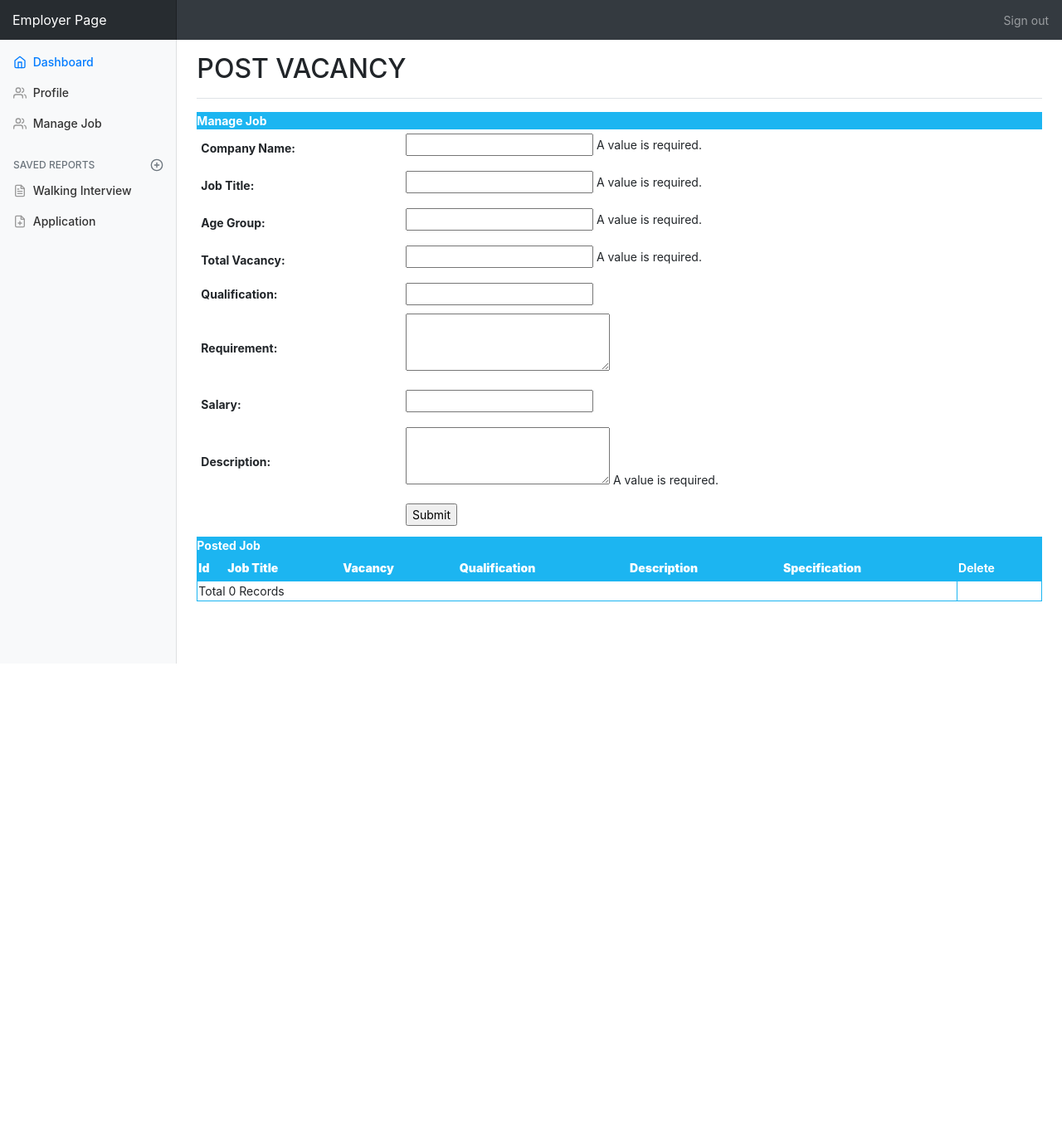
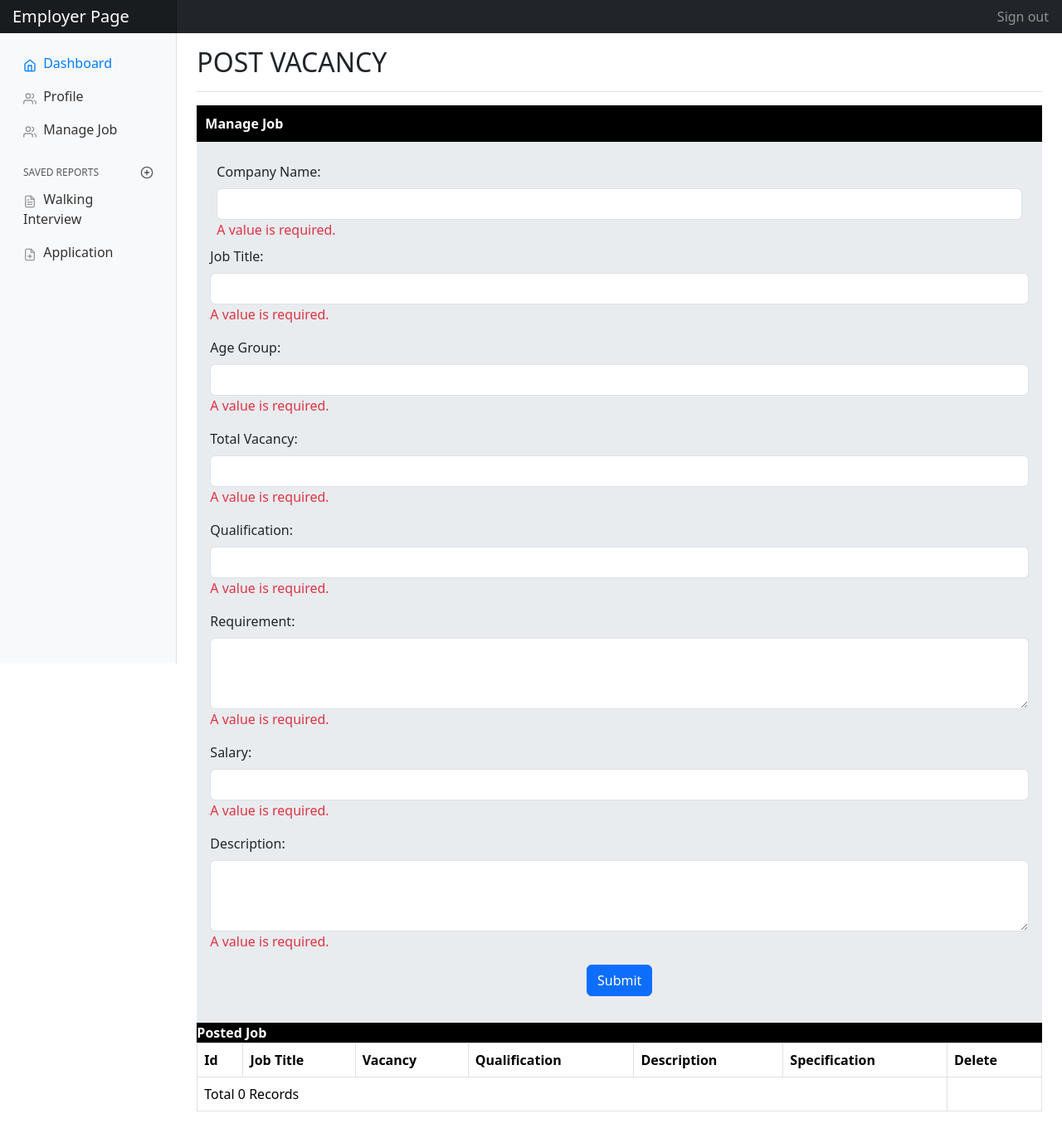
Before and after one commit to devnabin/job-recommendation, a PHP site: page /employer/managejob.php in a window 1280 px wide. Shown: the whole page at 83% size. Before the commit the page ends 800 px from the top, so only its background shows below. Run offline with PHP 8.4, Linux system fonts and the light colour scheme; the visitor is signed in with stand-in values (Sample User, id 1); data comes from the database, SQL or seed files in the repository; some libraries are stand-ins or nearby versions.

Commit message:
bch day 1

```diff
--- a/admin/jobseeker.php
+++ b/admin/jobseeker.php
@@ -110,7 +110,7 @@ if(!isset($_SESSION['email']))
           <div class="d-flex justify-content-between flex-wrap flex-md-nowrap align-items-center pb-2 mb-3 border-bottom">
             <h1>Job Seekers</h1>
           </div>
-          <table id="example" class="display" style="width:100%">
+          <table id="example" class="table table-dark table-striped" style="width:100%">
         <thead>
             <tr>
                 <th>Name</th>
--- a/employer/managejob.php
+++ b/employer/managejob.php
@@ -1,12 +1,12 @@
 <?php
 session_start();
-if(!isset( $_SESSION['name']))
-{
+if (!isset($_SESSION['name'])) {
   header('location:registration.php');
 }
 ?>
 <!doctype html>
 <html lang="en">
+
 <head>
   <meta charset="utf-8">
   <meta name="viewport" content="width=device-width, initial-scale=1, shrink-to-fit=no">
@@ -28,6 +28,8 @@ if(!isset( $_SESSION['name']))
 
   <!-- Custom styles for this template -->
   <link href="./css/dashboard.css" rel="stylesheet">
+
+  <link href="https://cdn.jsdelivr.net/npm/bootstrap@5.3.0-alpha3/dist/css/bootstrap.min.css" rel="stylesheet" integrity="sha384-KK94CHFLLe+nY2dmCWGMq91rCGa5gtU4mk92HdvYe+M/SXH301p5ILy+dN9+nJOZ" crossorigin="anonymous">
 </head>
 
 <body>
@@ -86,20 +88,66 @@ if(!isset( $_SESSION['name']))
         </div>
       </nav>
 
-        <main role="main" class="col-md-9 ml-sm-auto col-lg-10 pt-3 px-4">
+      <main role="main" class="col-md-9 ml-sm-auto col-lg-10 pt-3 px-4 mb-3">
         <div class="d-flex justify-content-between flex-wrap flex-md-nowrap align-items-center pb-2 mb-3 border-bottom">
           <h1 class="h2" style="text-transform:uppercase;">POST VACANCY </h1>
         </div>
         <table width="100%" border="0" cellspacing="0" cellpadding="0">
           <tr>
-                    <td bgcolor="#1CB5F1" style="color:#fff;"><strong>Manage Job</strong></td>
+            <td bgcolor="black" class="m-3" style="color:#fff; padding:10px;"><strong>Manage Job</strong></td>
           </tr>
           <tr>
-                    <td><form id="form1" method="post" action="InsertJob.php">
-                      <table width="100%" border="0" cellspacing="0" cellpadding="5px">
+            <td>
+              <form id="form1" class="bg-body-secondary p-3" method="post" action="InsertJob.php">
+                <div class="form-group m-2">
+                  <label for="txtCompany">Company Name:</label>
+                  <input type="text" class="form-control" id="txtCompany" name="txtCompany" required>
+                  <div class="text-danger">A value is required.</div>
+                </div>
+                <div class="form-group">
+                  <label for="txtTitle">Job Title:</label>
+                  <input type="text" class="form-control" id="txtTitle" name="txtTitle" required>
+                  <div class="text-danger">A value is required.</div>
+                </div>
+                <div class="form-group">
+                  <label for="txtage">Age Group:</label>
+                  <input type="text" class="form-control" id="txtage" name="txtage" required>
+                  <div class="text-danger">A value is required.</div>
+                </div>
+                <div class="form-group">
+                  <label for="txtTotal">Total Vacancy:</label>
+                  <input type="number" class="form-control" id="txtTotal" name="txtTotal" required>
+                  <div class="text-danger">A value is required.</div>
+                </div>
+                <div class="form-group">
+                  <label for="cmbQual">Qualification:</label>
+                  <input type="text" class="form-control" id="cmbQual" name="cmbQual">
+                  <div class="text-danger">A value is required.</div>
+
+                </div>
+                <div class="form-group">
+                  <label for="txtreq">Requirement:</label>
+                  <textarea class="form-control" id="txtreq" name="txtreq" rows="3"></textarea>
+                  <div class="text-danger">A value is required.</div>
+
+                </div>
+                <div class="form-group">
+                  <label for="txtOther">Salary:</label>
+                  <input type="text" class="form-control" id="txtOther" name="txtOther">
+                  <div class="text-danger">A value is required.</div>
+
+                </div>
+                <div class="form-group">
+                  <label for="txtDesc">Description:</label>
+                  <textarea class="form-control" id="txtDesc" name="txtDesc" rows="3" required></textarea>
+                  <div class="text-danger">A value is required.</div>
+                </div>
+                <button type="submit" class="m-3 btn btn-primary mx-auto d-block">Submit</button>
+
+                <!-- <table width="100%" border="0" cellspacing="0" cellpadding="5px">
                   <tr>
                     <td><strong>Company Name:</strong></td>
-                          <td><span >
+                    <td><span>
                         <label>
                           <input type="text" name="txtCompany" id="txtCompany" />
                         </label>
@@ -107,7 +155,7 @@ if(!isset( $_SESSION['name']))
                   </tr>
                   <tr>
                     <td><strong>Job Title:</strong></td>
-                          <td><span >
+                    <td><span>
                         <label>
                           <input type="text" name="txtTitle" id="txtTitle" />
                         </label>
@@ -115,7 +163,7 @@ if(!isset( $_SESSION['name']))
                   </tr>
                   <tr>
                     <td><strong>Age Group:</strong></td>
-                          <td><span >
+                    <td><span>
                         <label>
                           <input type="text" name="txtage" id="txtage" />
                         </label>
@@ -160,72 +208,98 @@ if(!isset( $_SESSION['name']))
                             <input type="submit" name="button" id="button" value="Submit" />
                           </label></td>
                       </tr>
-                      </table>
+                </table> -->
               </form>
             </td>
           </tr>
-                  <tr>
-                    <td bgcolor="#1CB5F1"style="color:#fff"><strong>Posted Job </strong></td>
+          <tr class="mt-5">
+            <td bgcolor="black" style="color:#fff"><strong>Posted Job </strong></td>
           </tr>
           <tr>
-                    <td><table width="100%" border="1" bordercolor="#1CB5F1" >
+            <td>
+              <table width="100%" border="1" bordercolor="black" class="table table-bordered">
                 <tr style="color:#fff">
-                        <th height="32" bgcolor="#1CB5F1" class="style3"><div align="left" ><strong>Id</strong></div></th>
-                        <th bgcolor="#1CB5F1" class="style3"><div align="left" ><strong>Job Title</strong></div></th>
-                        <th bgcolor="#1CB5F1" class="style3"><div align="left" ><strong>Vacancy</strong></div></th>
-                         <th bgcolor="#1CB5F1" class="style3"><div align="left" ><strong>Qualification</strong></div></th>
-                          <th bgcolor="#1CB5F1" class="style3"><div align="left" ><strong>Description</strong></div></th>
-                            <th bgcolor="#1CB5F1" class="style3"><div align="left" ><strong>Specification</strong></div></th>
+                  <th height="32" bgcolor="black" class="style3">
+                    <div align="left"><strong>Id</strong></div>
+                  </th>
+                  <th bgcolor="black" class="style3">
+                    <div align="left"><strong>Job Title</strong></div>
+                  </th>
+                  <th bgcolor="black" class="style3">
+                    <div align="left"><strong>Vacancy</strong></div>
+                  </th>
+                  <th bgcolor="black" class="style3">
+                    <div align="left"><strong>Qualification</strong></div>
+                  </th>
+                  <th bgcolor="black" class="style3">
+                    <div align="left"><strong>Description</strong></div>
+                  </th>
+                  <th bgcolor="black" class="style3">
+                    <div align="left"><strong>Specification</strong></div>
+                  </th>
 
-                        <th bgcolor="#1CB5F1" class="style3">
-                        <div align="left">Delete</div></th>
+                  <th bgcolor="black" class="style3">
+                    <div align="left">Delete</div>
+                  </th>
                 </tr>
                 <?php
                 // Establish Connection with Database
                 include 'connection/db.php';
                 // Specify the query to execute
-                $sql = "select * from job_master where CompanyName='".$_SESSION['Company']."'";
-                 $sql3 = "select * from employer_reg where CompanyName='".$_SESSION['Company']."'";
-                    $result3 = mysqli_query($conn,$sql3);
+                $sql = "select * from job_master where CompanyName='" . $_SESSION['Company'] . "'";
+                $sql3 = "select * from employer_reg where CompanyName='" . $_SESSION['Company'] . "'";
+                $result3 = mysqli_query($conn, $sql3);
                 $row3 = mysqli_fetch_array($result3);
                 // Execute query
-                $result = mysqli_query($conn,$sql);
+                $result = mysqli_query($conn, $sql);
                 // Loop through each records
-                while($row = mysqli_fetch_array($result))
-                {
-                    $Id=$row['JobId'];
-                    $JobTitle=$row['JobTitle'];
-                    $Vacancy=$row['Vacancy'];
-                    $MinQualification=$row['MinQualification'];
-                    $requriement=$row['Requirement'];
-                    $Description =$row['Description'];
-                    $job_specification="We are looking for a experienced  ". $JobTitle." who are willing to work at our company located at located at " . $row3['Address']. " , ".$row3['City'] ." and expand their knowledge. The candidate must be of age group ". $row['Age'].". They must  at least have degree of ".$MinQualification. ". Additional requirement include : ".$row['Requirement'].".";
+                while ($row = mysqli_fetch_array($result)) {
+                  $Id = $row['JobId'];
+                  $JobTitle = $row['JobTitle'];
+                  $Vacancy = $row['Vacancy'];
+                  $MinQualification = $row['MinQualification'];
+                  $requriement = $row['Requirement'];
+                  $Description = $row['Description'];
+                  $job_specification = "We are looking for a experienced  " . $JobTitle . " who are willing to work at our company located at located at " . $row3['Address'] . " , " . $row3['City'] . " and expand their knowledge. The candidate must be of age group " . $row['Age'] . ". They must  at least have degree of " . $MinQualification . ". Additional requirement include : " . $row['Requirement'] . ".";
 
-                        $sql1 = "select * from job_specification where jobid ='".$Id."'";
+                  $sql1 = "select * from job_specification where jobid ='" . $Id . "'";
 
                   // Execute query
-                    $result1 = mysqli_query($conn,$sql1);
-                           $num=mysqli_num_rows($result1);
-                           if($num==0){
-                      $sql2= "insert into  job_specification(  jobid, job_title, Specification) VALUES (
+                  $result1 = mysqli_query($conn, $sql1);
+                  $num = mysqli_num_rows($result1);
+                  if ($num == 0) {
+                    $sql2 = "insert into  job_specification(  jobid, job_title, Specification) VALUES (
                        $Id, '$JobTitle','$job_specification'
                        )";
                     // execute query
 
-                      mysqli_query ($conn,$sql2);
-
+                    mysqli_query($conn, $sql2);
                   }
 
                 ?>
                   <tr>
-                        <td class="style3"><div align="left" class="style9 style5"><strong><?php echo $Id;?></strong></div></td>
-                        <td class="style3"><div align="left" class="style9 style5"><strong><?php echo $JobTitle;?></strong></div></td>
-                        <td class="style3"><div align="left" class="style9 style5"><strong><?php echo $Vacancy;?></strong></div></td>
-                          <td class="style3"><div align="left" class="style9 style5"><strong><?php echo $MinQualification;?></strong></div></td>
-                            <td class="style3"><div align="left" class="style9 style5"><strong><?php echo $Description;?></strong></div></td>
-                             <td class="style3"><div align="left" class="style9 style5"><strong><?php echo $job_specification;?></strong></div></td>
+                    <td class="style3">
+                      <div align="left" class="style9 style5"><strong><?php echo $Id; ?></strong></div>
+                    </td>
+                    <td class="style3">
+                      <div align="left" class="style9 style5"><strong><?php echo $JobTitle; ?></strong></div>
+                    </td>
+                    <td class="style3">
+                      <div align="left" class="style9 style5"><strong><?php echo $Vacancy; ?></strong></div>
+                    </td>
+                    <td class="style3">
+                      <div align="left" class="style9 style5"><strong><?php echo $MinQualification; ?></strong></div>
+                    </td>
+                    <td class="style3">
+                      <div align="left" class="style9 style5"><strong><?php echo $Description; ?></strong></div>
+                    </td>
+                    <td class="style3">
+                      <div align="left" class="style9 style5"><strong><?php echo $job_specification; ?></strong></div>
+                    </td>
 
-                        <td class="style3"><div align="left" class="style9 style5"><strong><a href="DeleteJob.php?JobId=<?php echo $Id;?>">Delete</a></strong></div></td>
+                    <td class="style3">
+                      <div align="left" class="style9 style5"><strong><a href="DeleteJob.php?JobId=<?php echo $Id; ?>">Delete</a></strong></div>
+                    </td>
                   </tr>
                 <?php
                 }
@@ -233,14 +307,17 @@ if(!isset( $_SESSION['name']))
                 $records = mysqli_num_rows($result);
                 ?>
                 <tr>
-                        <td colspan="6" class="style3"><div align="left" class="style12"><?php echo "Total ".$records." Records"; ?> </div></td>
+                  <td colspan="6" class="style3">
+                    <div align="left" class="style12"><?php echo "Total " . $records . " Records"; ?> </div>
+                  </td>
                 </tr>
                 <?php
 
                 // Close the connection
                 mysqli_close($conn);
                 ?>
-                    </table></td>
+              </table>
+            </td>
           </tr>
         </table>
 
@@ -252,7 +329,9 @@ if(!isset( $_SESSION['name']))
     ================================================== -->
   <!-- Placed at the end of the document so the pages load faster -->
   <script src="https://code.jquery.com/jquery-3.2.1.slim.min.js" integrity="sha384-KJ3o2DKtIkvYIK3UENzmM7KCkRr/rE9/Qpg6aAZGJwFDMVNA/GpGFF93hXpG5KkN" crossorigin="anonymous"></script>
-    <script>window.jQuery || document.write('<script src="../../assets/js/vendor/jquery-slim.min.js"><\/script>');</script>
+  <script>
+    window.jQuery || document.write('<script src="../../assets/js/vendor/jquery-slim.min.js"><\/script>');
+  </script>
   <script src="../../assets/js/vendor/popper.min.js"></script>
   <script src="../../dist/js/bootstrap.min.js"></script>
 
@@ -263,4 +342,5 @@ if(!isset( $_SESSION['name']))
   </script>
 
 </body>
+
 </html>
```
Also changed, not shown: admin/employer.php (+17 -14 lines), employer/EditProfile.php (+18 -15 lines), employer/walking.php (+118 -66 lines). Lines whose indentation alone changed are shown as unchanged.
